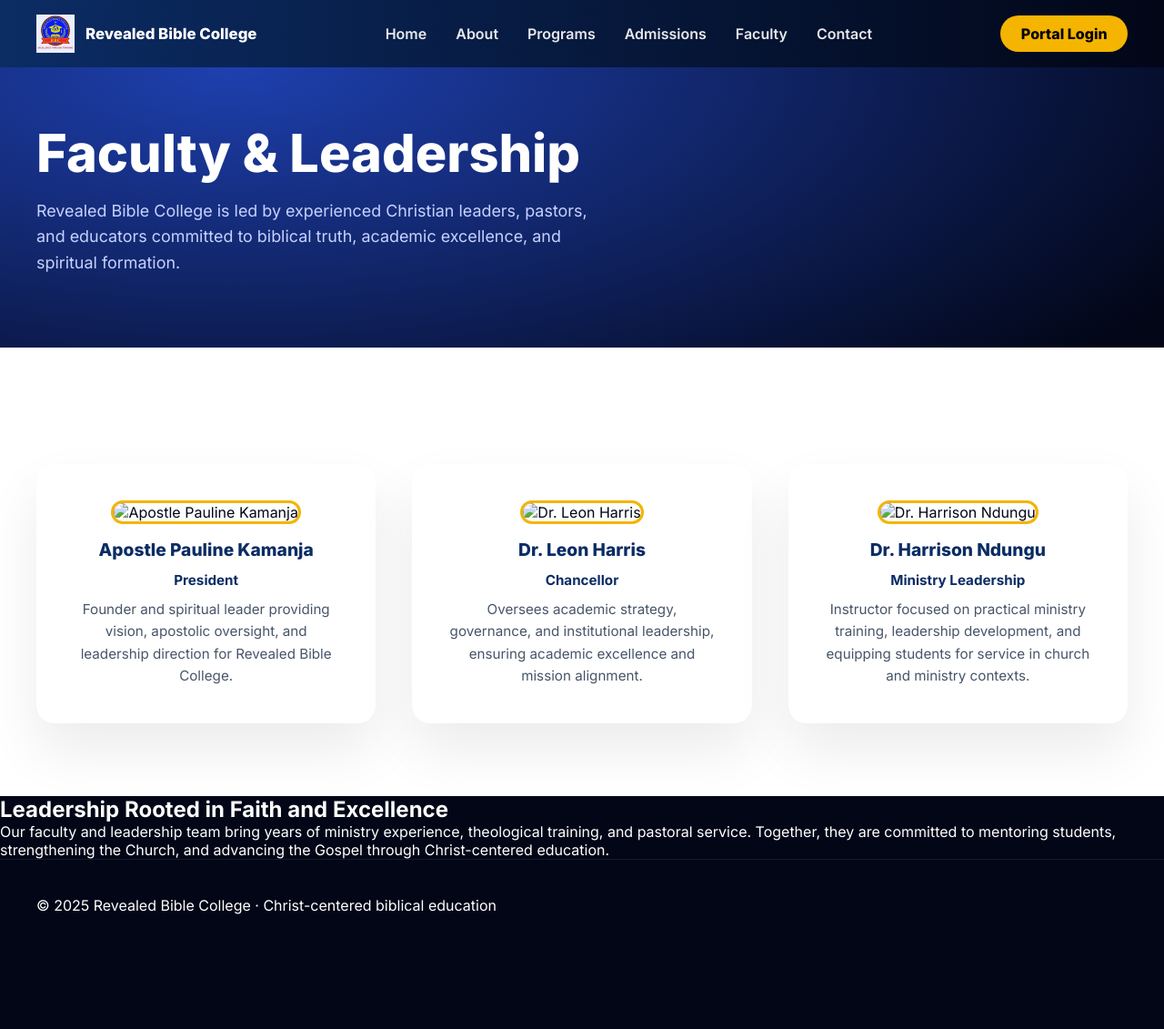
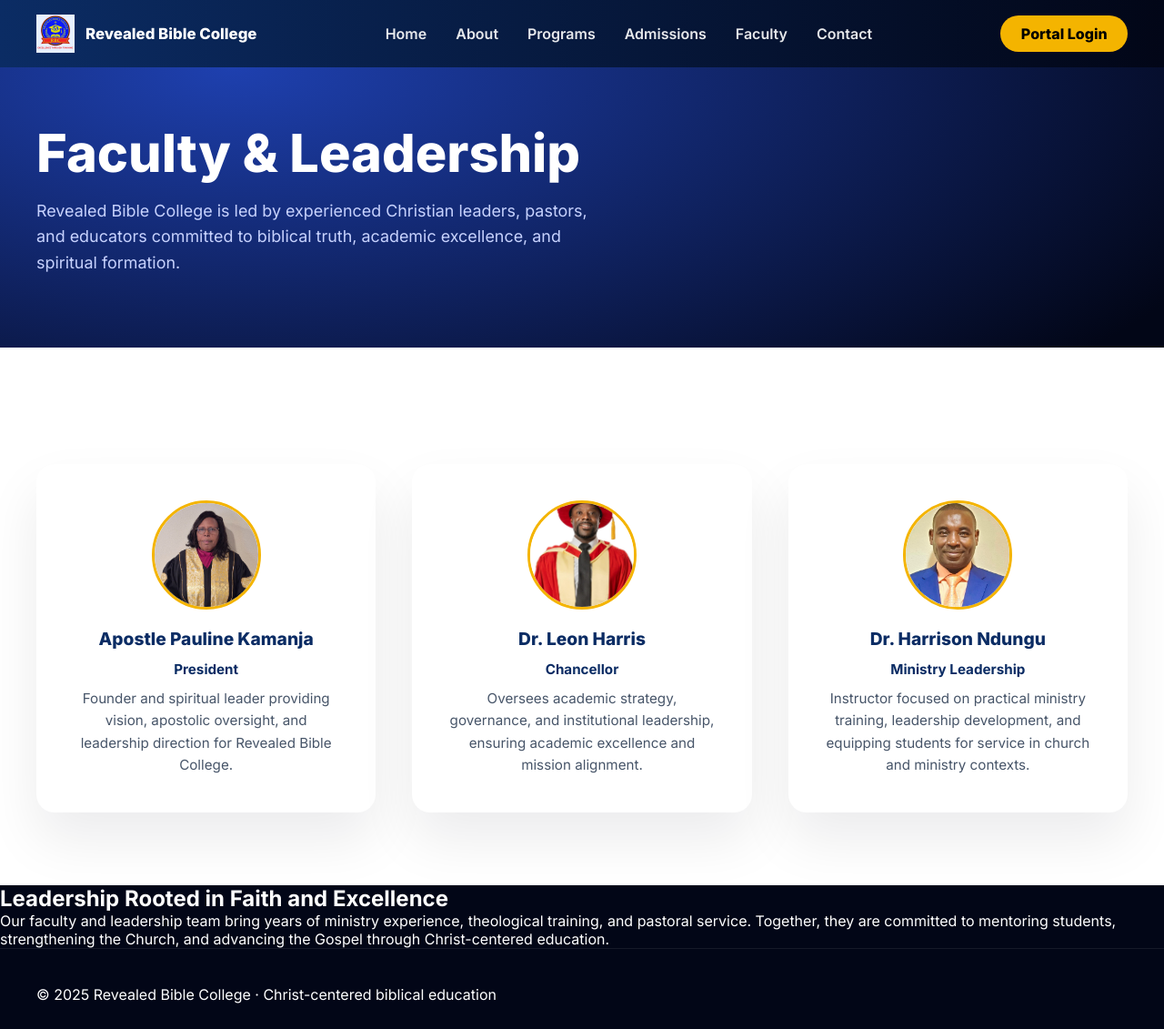
Before and after one commit to WillieKM/my-student-portal, a Jekyll site: the page built from faculty.html, in a window 1280 px wide and 1131 px high. Shown: the whole window at 91% size. Built offline with Jekyll 4.4.1, drawn with Linux system fonts in a browser that asks for light colours.

Commit message:
Update faculty.html

```diff
--- a/faculty.html
+++ b/faculty.html
@@ -27,10 +27,7 @@
 
       <!-- FACULTY CARD -->
       <div class="card faculty-card">
-        <img
-          src="/images/pauline-kamanja.jpg"
-          alt="Apostle Pauline Kamanja"
-        />
+        <img src="/pauline-kamanja.jpg" alt="Apostle Pauline Kamanja">
         <h3>Apostle Pauline Kamanja</h3>
         <p class="role">President</p>
         <p>
@@ -41,10 +38,7 @@
 
       <!-- FACULTY CARD -->
       <div class="card faculty-card">
-        <img
-          src="/images/leon-harris.jpg"
-          alt="Dr. Leon Harris"
-        />
+        <img src="/leon-harris.jpg" alt="Dr. Leon Harris">
         <h3>Dr. Leon Harris</h3>
         <p class="role">Chancellor</p>
         <p>
@@ -55,10 +49,7 @@
 
       <!-- FACULTY CARD -->
       <div class="card faculty-card">
-        <img
-          src="/images/harrison-ndungu.jpg"
-          alt="Dr. Harrison Ndungu"
-        />
+        <img src="/harrison-ndungu.jpg" alt="Dr. Harrison Ndungu">
         <h3>Dr. Harrison Ndungu</h3>
         <p class="role">Ministry Leadership</p>
         <p>
```
